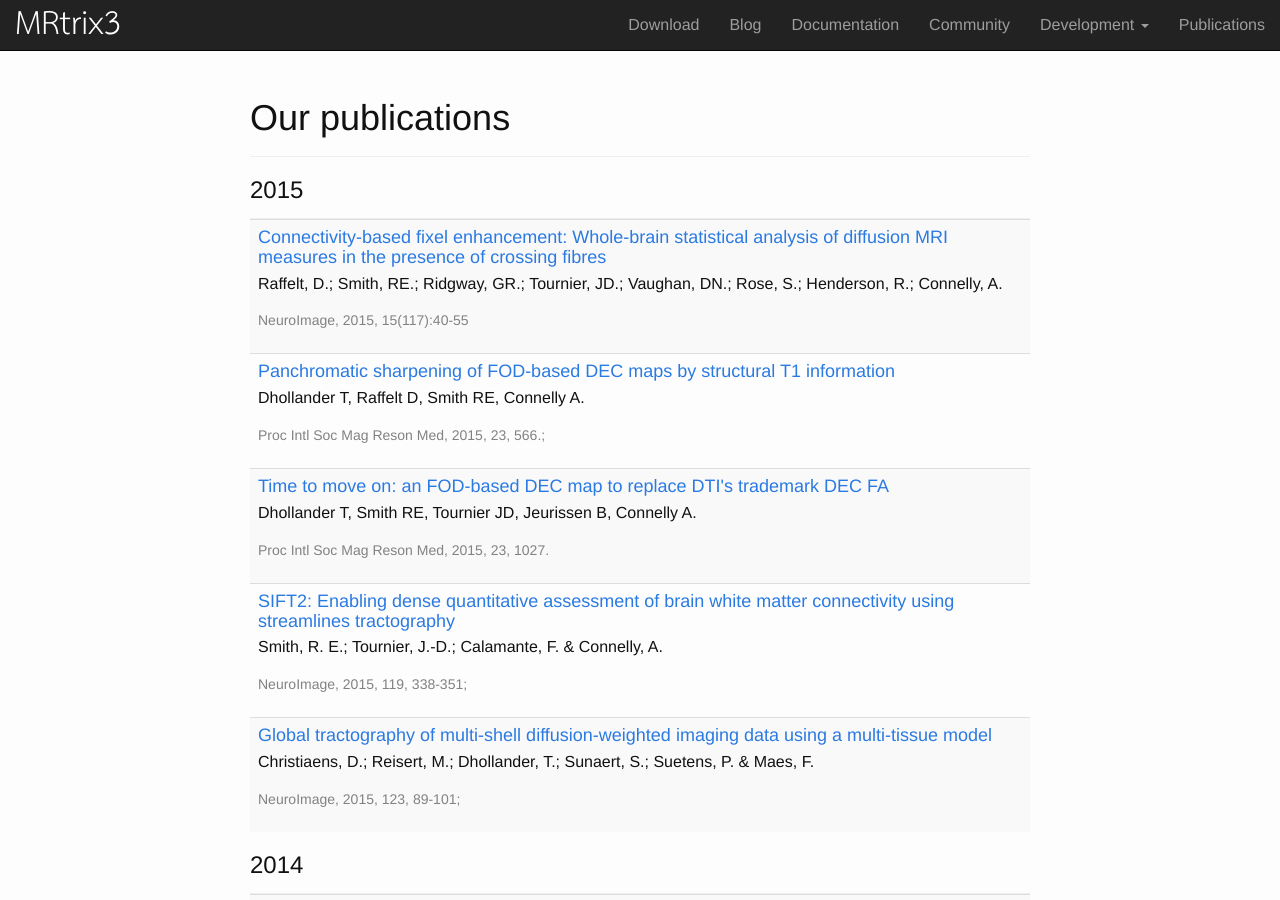
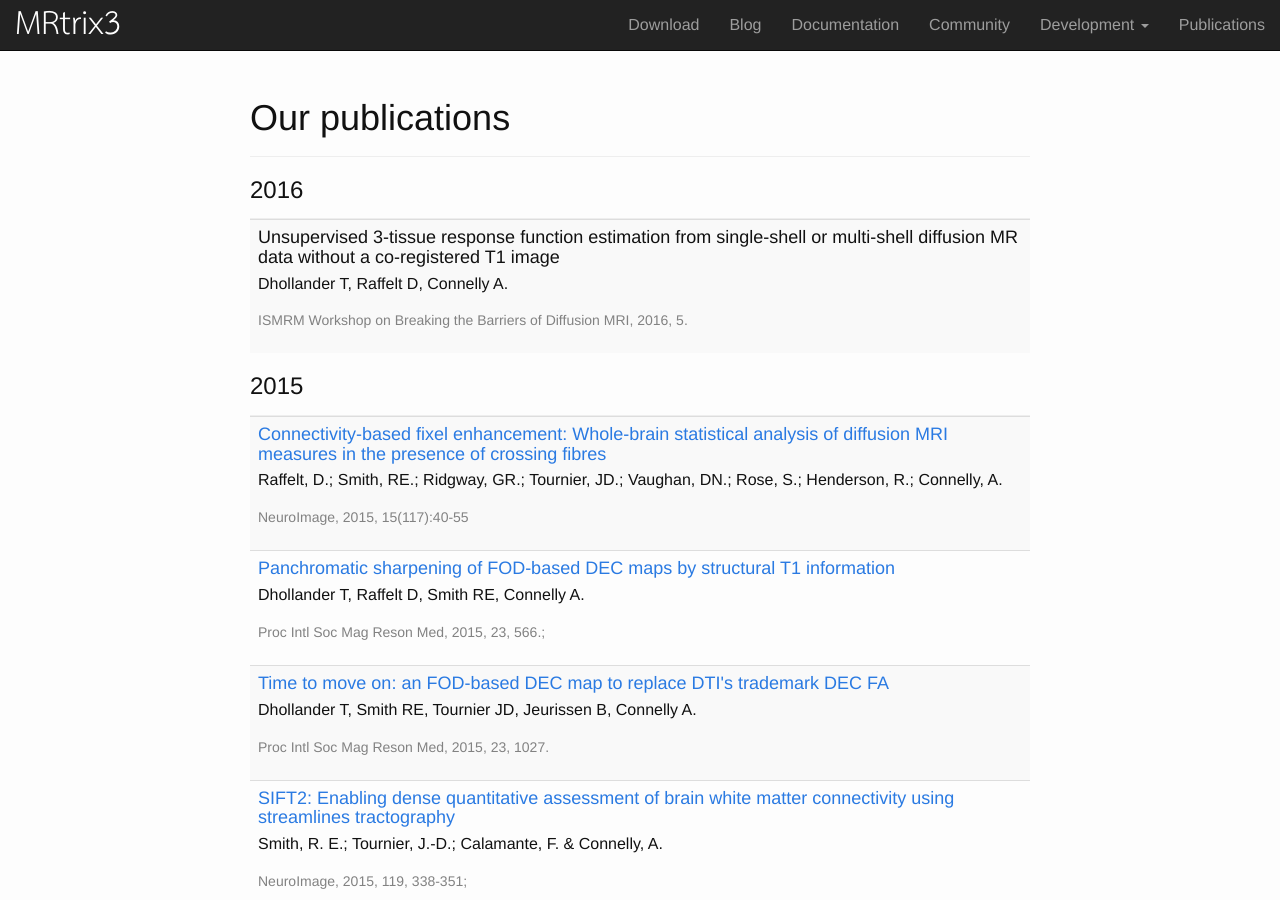
Before and after one commit to MRtrix3/MRtrix3.github.io, a Jekyll site: the page built from publications.html, in a window 1280 px wide and 900 px high. Built offline with Jekyll 4.4.1, drawn with Linux system fonts in a browser that asks for light colours; nearby versions of some CDN libraries.

Commit message:
manual publications update (the script failed, didn't have time to look into it)

```diff
--- a/_data/publications.yml
+++ b/_data/publications.yml
@@ -1,3 +1,9 @@
+-  title: "Unsupervised 3-tissue response function estimation from single-shell or multi-shell diffusion MR data without a co-registered T1 image"
+   journal: "ISMRM Workshop on Breaking the Barriers of Diffusion MRI, 2016, 5."
+   year: 2016
+   authors: "Dhollander T, Raffelt D, Connelly A."
+   internal: True
+   url: ""
 
 -  title: "Global tractography of multi-shell diffusion-weighted imaging data using a multi-tissue model"
    journal: "NeuroImage, 2015, 123, 89-101;"
```
